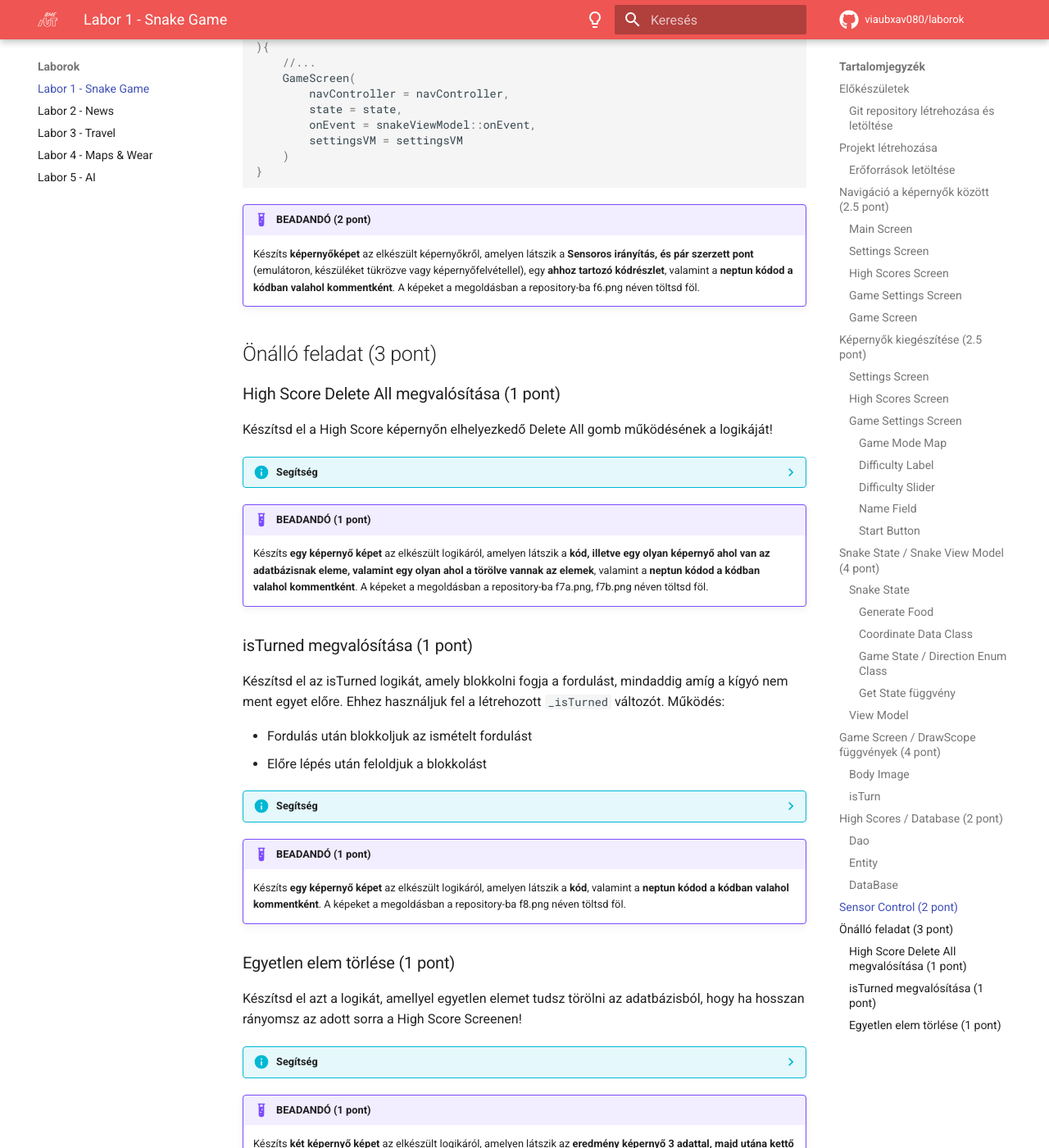
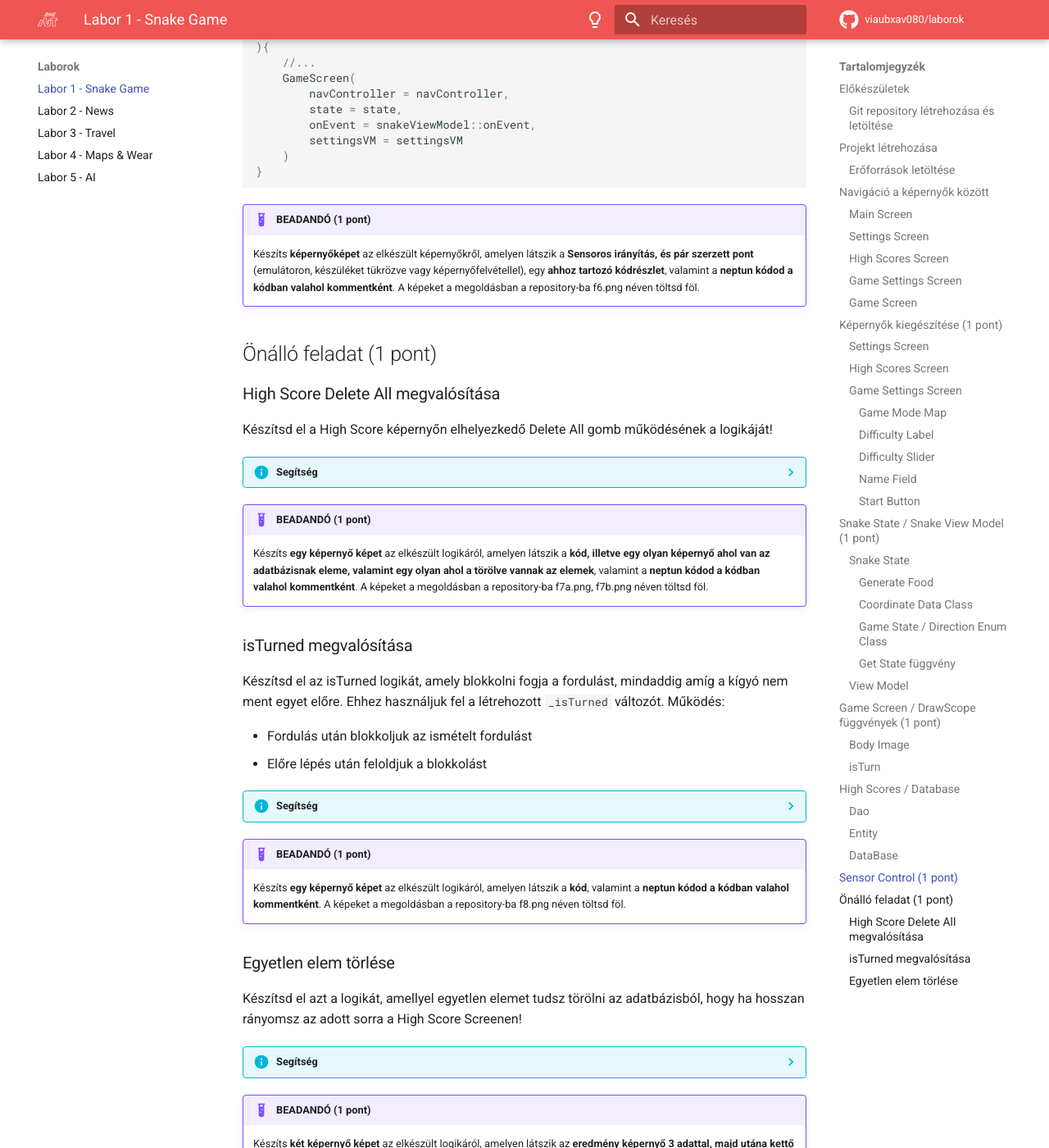
Before and after one commit to VIAUBXAV080/laborok, an MkDocs documentation site: the page built from docs/laborok/snake/index.md, in a window 1280 px wide and 1400 px high, scrolled down 78532 px. Shown: the whole window at 82% size. Built offline with MkDocs 1.6.1 and Material for MkDocs 9.7.7, drawn with Linux system fonts in a browser that asks for light colours; comment, search, counter and statistics services are not loaded; some of the changed text lies outside the part shown.

Commit message:
Revise scores

````diff
--- a/docs/laborok/snake/index.md
+++ b/docs/laborok/snake/index.md
@@ -200,7 +200,7 @@ plugins {
 
 Hogy ha mindennel megvagyunk Sync-eljük le a projektet és várjuk meg míg legölt az összes szükséges könyvtár.
 
-## Navigáció a képernyők között (2.5 pont)
+## Navigáció a képernyők között
 
 Elsőként hozzuk létre a szükséges képernyőket. Még csak demoként lesznek meg, egy teszt szöveggel, majd a további feladatok során kiegészítjük a tényleges képernyővel. Ahhoz hogy a képernyők között navigálni tudjunk, szükségünk van a NavHost-ra amiben definiáljuk az egyes kijelzőkre mutató utat. Ehhez hozzunk létre egy új Packaget `navigation` néven. Ezen belül fogunk első sorban dolgozni. Itt hozzunk létre egy `NavGraph` nevü Kotlin fájlt.
 
@@ -688,10 +688,10 @@ class MainActivity : ComponentActivity() {
 
 Ha mindent jól csináltunk akkor az alkalmazás elindítása után a főképernyő fogad minket ahonnan a gombok segítségével el tudunk navigálni az egyes képernyőkre.
 
-!!!example "BEADANDÓ (2.5 pont)"
+!!!example "BEADANDÓ"
     Készíts **5 képernyő képet** az elkészült képernyőkről, amelyen látszik az **elkészült oldal** (emulátoron, készüléket tükrözve vagy képernyőfelvétellel), egy **ahhoz tartozó kódrészlet**, valamint a **neptun kódod a kódban valahol kommentként**. A képeket a megoldásban a repository-ba f1a.png, f1b.png, f1c.png, f1d.png, f1e.png néven töltsd föl.
 
-## Képernyők kiegészítése (2.5 pont)
+## Képernyők kiegészítése (1 pont)
 
 A második feladat a már meglévő képernyők megtervezése és kiegészítése lesz. A dokumentáció elején látható képernyőket szeretnénk megvalósítani. Ehhez kezdjük először a legegyszerűbb képernyővel. Ez a Settings Screen lesz, itt csak egyetlen kapcsolót fogunk megjeleníteni, amivel majd a későbbiek során foglalkozunk, amikor a Sensor részét is beleépítettük az alkalmazásba. Ehhez nyissuk meg a SettingsScreen fájlt, és módosítsuk az alábbiak szerint.
 
@@ -991,11 +991,11 @@ Ez egy szimpla gomb, ami azért felel, hogy elindítsa a játékot, hogy ha a fe
 
 Ahhoz hogy a GameScreen-t is meg tudjuk csinálni, ahhoz előtte magát a játék logikát kell megvalósítani. Folytatásként elkészítjük a játéknak az állapotait egy Data Class segítségével, majd a Snake-hez tartozó viewModel-t is.
 
-!!!example "BEADANDÓ (2.5 pont)"
+!!!example "BEADANDÓ (1 pont)"
     Készíts **4 képernyő képet** az elkészült képernyőkről, amelyen látszik az **elkészült oldal** (emulátoron, készüléket tükrözve vagy képernyőfelvétellel), egy **ahhoz tartozó kódrészlet**, valamint a **neptun kódod a kódban valahol kommentként, és/vagy játékosnévként megadva**. A képeket a megoldásban a repository-ba f2a.png, f2b.png, f2c.png, f2d.png néven töltsd föl.
 
 
-## Snake State / Snake View Model (4 pont)
+## Snake State / Snake View Model (1 pont)
 
 ### Snake State
 
@@ -1407,10 +1407,10 @@ private fun resumeGame(){
 
 Így még sajnos önmagában a projekt nem működik, ugyanis a Game Screen még nincs kész. A következő feladatban ezt is meg fogjuk valósítani, illetve a szükséges DrawScope függvényeket is létre fogjuk hozni.
 
-!!!example "BEADANDÓ (4 pont)"
+!!!example "BEADANDÓ (1 pont)"
     Készíts **2 képernyőképet** az elkészült kódról, amelyen látszik a **SnakeState kódja, valamint a ViewModel-ben az Event kódja** (emulátoron, készüléket tükrözve vagy képernyőfelvétellel), egy **ahhoz tartozó kódrészlet**, valamint a **neptun kódod a kódban valahol kommentként**. A képeket a megoldásban a repository-ba f3a.png, f3b.png néven töltsd föl.
 
-## Game Screen / DrawScope függvények (4 pont)
+## Game Screen / DrawScope függvények (1 pont)
 
 
 Ahhoz hogy a Game Screen-t el tudjuk készíteni először szükségünk van 3 DrawScope-ra. *DrawBoard*, *DrawFood*, *DrawSnake*. Ezek egy-egy DrawScope függvények, amellyeket meg tudunk hívni a Canvas Composable belsejében. Magát a pályát a játékot a Canvas Composable-val fogjuk megvalósítani.
@@ -2396,10 +2396,10 @@ Ha mindent jól csináltunk, a játéknak működnie kellene az elindítás utá
 
 Próbálj meg összeszedni 5 pontot, majd lescreenshotolni és azt beadni feladatmegoldásként!
 
-!!!example "BEADANDÓ (4 pont)"
+!!!example "BEADANDÓ (1 pont)"
     Készíts **képernyő képet** a játékról, amelyen látszik az **elkészült oldal, valahány pont a játék során vagy a gameOver felirat** (emulátoron, készüléket tükrözve vagy képernyőfelvétellel), egy **ahhoz tartozó kódrészlet**, valamint a **neptun kódod a kódban valahol kommentként**. A képeket a megoldásban a repository-ba f4.png néven töltsd föl.
 
-## High Scores / Database (2 pont)
+## High Scores / Database
 
 A következő feladatban az adabázis részét fogjuk megvalósítani az alkalmazásnak, ennek a segítségével tudjuk elérni, hogy a játék végén, egy adatbázisba elmentsük a játék adatait (Név, pont, nehézség formában). Ehhez szükségünk lesz egy **Dao**-ra, egy **DataBase**-re, illetve egy **Entity**-re is. Ezeknek a segítségével fogjuk elvégezni az adatok tárolását, valamint az adatbázis adatainak a módosítását.
 
@@ -2650,12 +2650,12 @@ fun NavGraph(
 }
 ```
 
-!!!example "BEADANDÓ (2 pont)"
+!!!example "BEADANDÓ"
     Készíts **képernyő képet** a HighScoreScreenről, amelyen látszik az **elkészült oldal, valahány mentett rekord, köztük a NEPTUN kódod egy játékosnévként** (emulátoron, készüléket tükrözve vagy képernyőfelvétellel), egy **ahhoz tartozó kódrészlet**, valamint a **neptun kódod a kódban valahol kommentként**. A képeket a megoldásban a repository-ba f5.png néven töltsd föl.
 
 
 
-## Sensor Control (2 pont)
+## Sensor Control (1 pont)
 
 Ebben a feladatban meg fogjuk valósítani, azt a fajta működését a játékunknak, hogy a felhasználó a telefon döntögetésével tudja irányítani a kígyót a megfelelő irányba.
 
@@ -3136,15 +3136,15 @@ composable(
 }
 ```
 
-!!!example "BEADANDÓ (2 pont)"
+!!!example "BEADANDÓ (1 pont)"
     Készíts **képernyőképet** az elkészült képernyőkről, amelyen látszik a **Sensoros irányítás, és pár szerzett pont** (emulátoron, készüléket tükrözve vagy képernyőfelvétellel), egy **ahhoz tartozó kódrészlet**, valamint a **neptun kódod a kódban valahol kommentként**. A képeket a megoldásban a repository-ba f6.png néven töltsd föl.
 
 
 
 
-## Önálló feladat (3 pont)
-
-### High Score Delete All megvalósítása (1 pont)
+## Önálló feladat (1 pont)
+
+### High Score Delete All megvalósítása
 Készítsd el a High Score képernyőn elhelyezkedő Delete All gomb működésének a logikáját!
 
 ???info "Segítség"
@@ -3157,7 +3157,7 @@ Készítsd el a High Score képernyőn elhelyezkedő Delete All gomb működés
 !!!example "BEADANDÓ (1 pont)"
     Készíts **egy képernyő képet** az elkészült logikáról, amelyen látszik a **kód, illetve egy olyan képernyő ahol van az adatbázisnak eleme, valamint egy olyan ahol a törölve vannak az elemek**, valamint a **neptun kódod a kódban valahol kommentként**. A képeket a megoldásban a repository-ba f7a.png, f7b.png néven töltsd föl.
 
-### isTurned megvalósítása (1 pont)
+### isTurned megvalósítása
 Készítsd el az isTurned logikát, amely blokkolni fogja a fordulást, mindaddig amíg a kígyó nem ment egyet előre. Ehhez használjuk fel a létrehozott `_isTurned` változót. Működés:
 
 *   Fordulás után blokkoljuk az ismételt fordulást
@@ -3172,7 +3172,7 @@ Készítsd el az isTurned logikát, amely blokkolni fogja a fordulást, mindaddi
     Készíts **egy képernyő képet** az elkészült logikáról, amelyen látszik a **kód**, valamint a **neptun kódod a kódban valahol kommentként**. A képeket a megoldásban a repository-ba f8.png néven töltsd föl.
 
 
-### Egyetlen elem törlése (1 pont)
+### Egyetlen elem törlése
 Készítsd el azt a logikát, amellyel egyetlen elemet tudsz törölni az adatbázisból, hogy ha hosszan rányomsz az adott sorra a High Score Screenen!
 
 ???info "Segítség"
````
